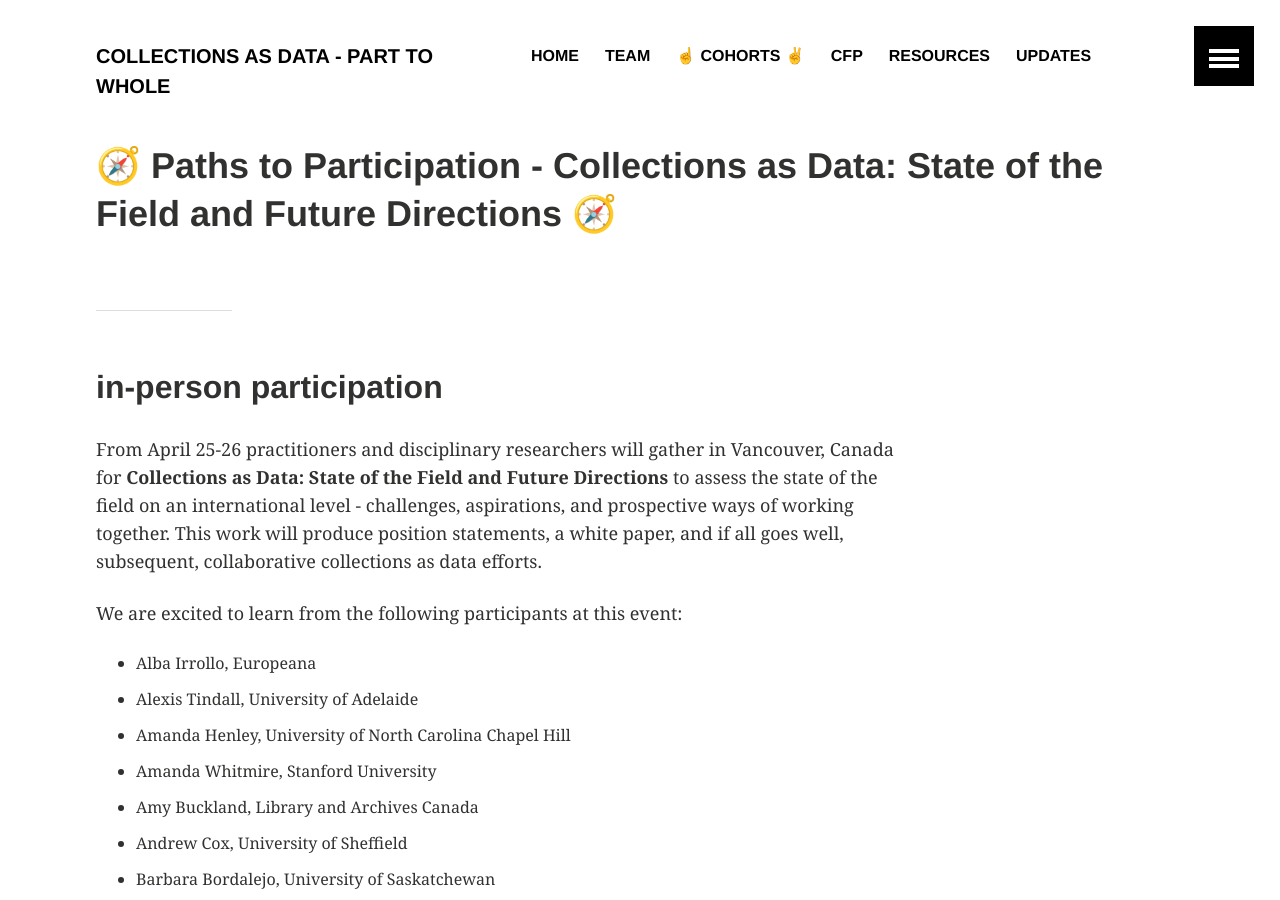
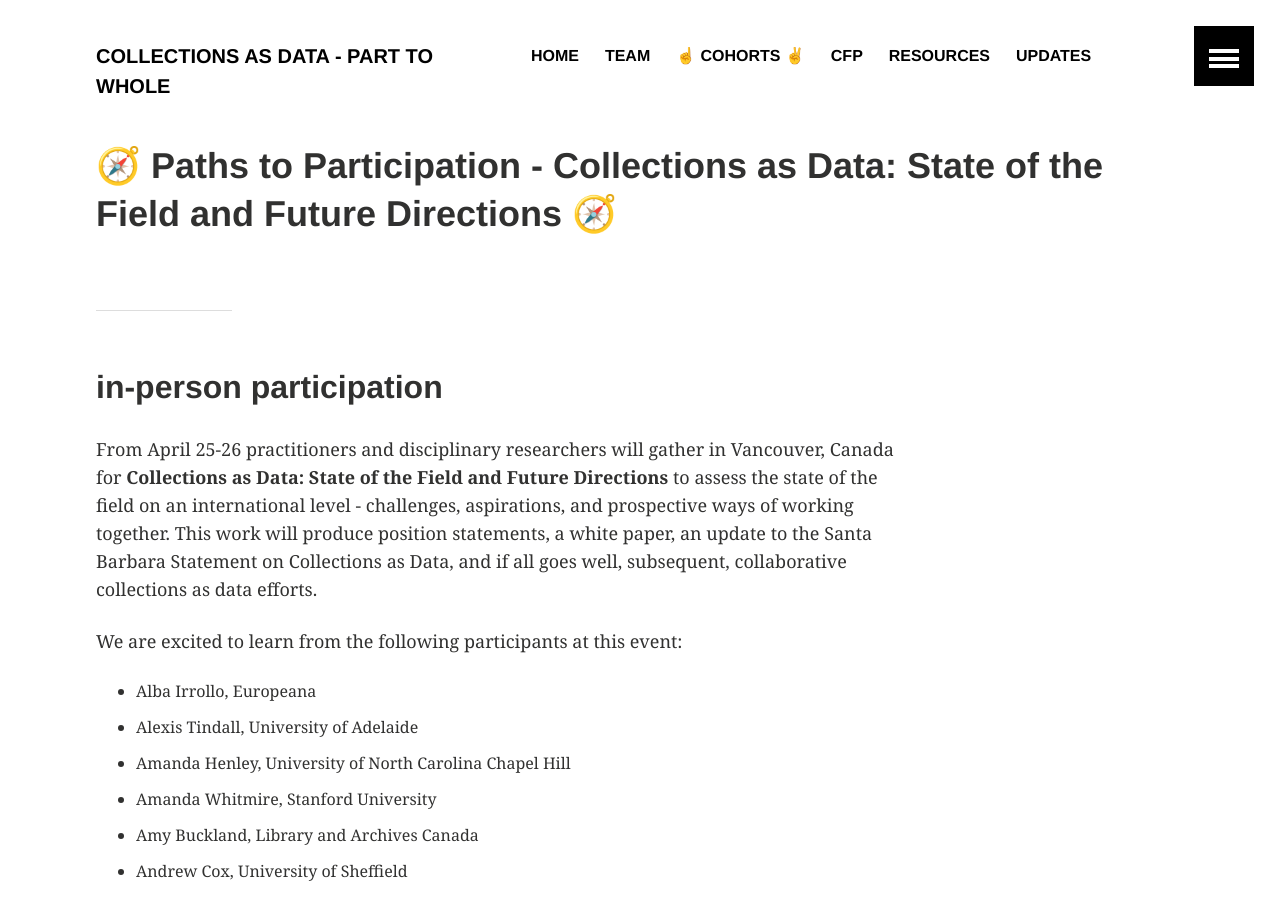
Before and after one commit to collectionsasdata/part2whole, a Jekyll site: the page built from _posts/2023-01-26-iac.markdown, in a window 1280 px wide and 900 px high. Built offline with Jekyll 4.4.1, drawn with Linux system fonts in a browser that asks for light colours; some of the changed text lies outside the part shown.

Commit message:
Update 2023-01-26-iac.markdown

```diff
--- a/_posts/2023-01-26-iac.markdown
+++ b/_posts/2023-01-26-iac.markdown
@@ -8,7 +8,7 @@ teaser: "Paths to Participation"
 
 ## in-person participation
 
-From April 25-26 practitioners and disciplinary researchers will gather in Vancouver, Canada for **Collections as Data: State of the Field and Future Directions** to assess the state of the field on an international level - challenges, aspirations, and prospective ways of working together. This work will produce position statements, a white paper, and if all goes well, subsequent, collaborative collections as data efforts.
+From April 25-26 practitioners and disciplinary researchers will gather in Vancouver, Canada for **Collections as Data: State of the Field and Future Directions** to assess the state of the field on an international level - challenges, aspirations, and prospective ways of working together. This work will produce position statements, a white paper, an update to the Santa Barbara Statement on Collections as Data, and if all goes well, subsequent, collaborative collections as data efforts.
 
 We are excited to learn from the following participants at this event:
 
@@ -82,4 +82,4 @@ In May, the project team will release a draft version of the *Collections as Dat
 
 ## Incorporation and Sharing
 
-In June the project team will incorporate all community inputs, have the result translated in multiple languages, and openly release the final deliverables in August 2023.
+In June the project team will incorporate all community inputs, have the final deliverables translated in multiple languages, to be openly released in August 2023.
```
